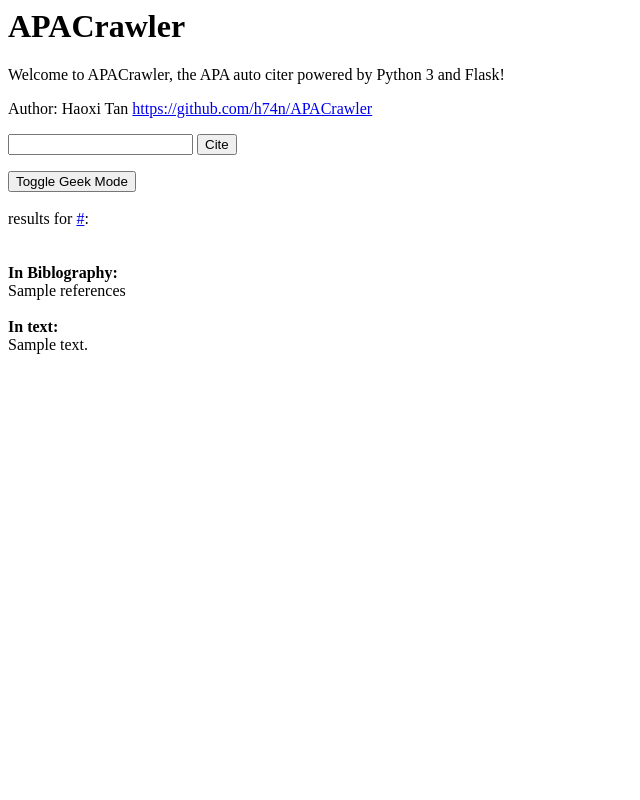
After one commit to 5l1v3r1/APACrawler, a Flask app: template templates/cite.html in a window 1280 px wide. The commit adds this page. Shown: the whole page, without its empty margins (0-640 px from the left). Run offline with Flask 2, Linux system fonts and the light colour scheme; the template is opened without the code that fills it: most values are stand-ins (such as "Sample title", 1, 10 or a date in 2020).

Commit message:
Updated TODO and separated main page and cite page

```diff
--- a/main.py
+++ b/main.py
@@ -104,7 +104,7 @@ def cite():
 
 
 
-    return render_template('index.html',debug=response,link=url,references=ref,intext=intext)
+    return render_template('cite.html',debug=response,link=url,references=ref,intext=intext)
 
 
 def parse_url(url):
--- /dev/null
+++ b/templates/cite.html
@@ -0,0 +1,70 @@
+<title>APACrawler</title>
+
+<head>
+    <meta name="author" content="Haoxi Tan">
+    <meta name="description" content="the APA auto citer
+    powered by Python 3 and Flask">
+    <meta name="keywords" content="APA,cite,autocite,reference,apa">
+    <meta content="width=device-width,initial-scale=1,maximum-scale=1,user-scalable=no" name="viewport">
+
+    <script>
+
+        function ToggleGeekMode() {
+            if(document.getElementById("debug").style.visibility=='hidden')
+                document.getElementById("debug").style.visibility='visible';
+            else if (document.getElementById("debug").style.visibility=='visible')
+                document.getElementById("debug").style.visibility='hidden';
+
+        }
+
+
+
+    </script>
+
+
+</head>
+
+<header>
+    <h1>APACrawler</h1>
+
+    <p>
+    Welcome to APACrawler, the APA auto citer
+    powered by Python 3 and Flask!
+    </p>
+    <p> Author: Haoxi Tan <a href="https://github.com/h74n/APACrawler">https://github.com/h74n/APACrawler</a>
+
+</header>
+
+<form method="GET" action="/cite">
+
+        <input type="text" name="url">
+
+        <input type="submit" value="Cite">
+
+</form>
+
+<button onclick=ToggleGeekMode()>Toggle Geek Mode</button>
+
+<br><br>
+results for <a href="{{ link }}">{{ link }}</a>:
+<br><br>
+
+    <div id="references">
+    <br>
+    <b>In Biblography: </b>
+    <br>
+    {{ references }}
+
+    <br>
+    <br>
+
+    <b>In text:</b>
+    <br>
+    {{ intext }}
+    <br>
+
+</div>
+
+<br>
+
+<div id="debug" style="visibility: hidden;"> {{ debug|safe }} </div>
```
Also changed, not shown: templates/index.html (+0 -40 lines), 1 other file.
